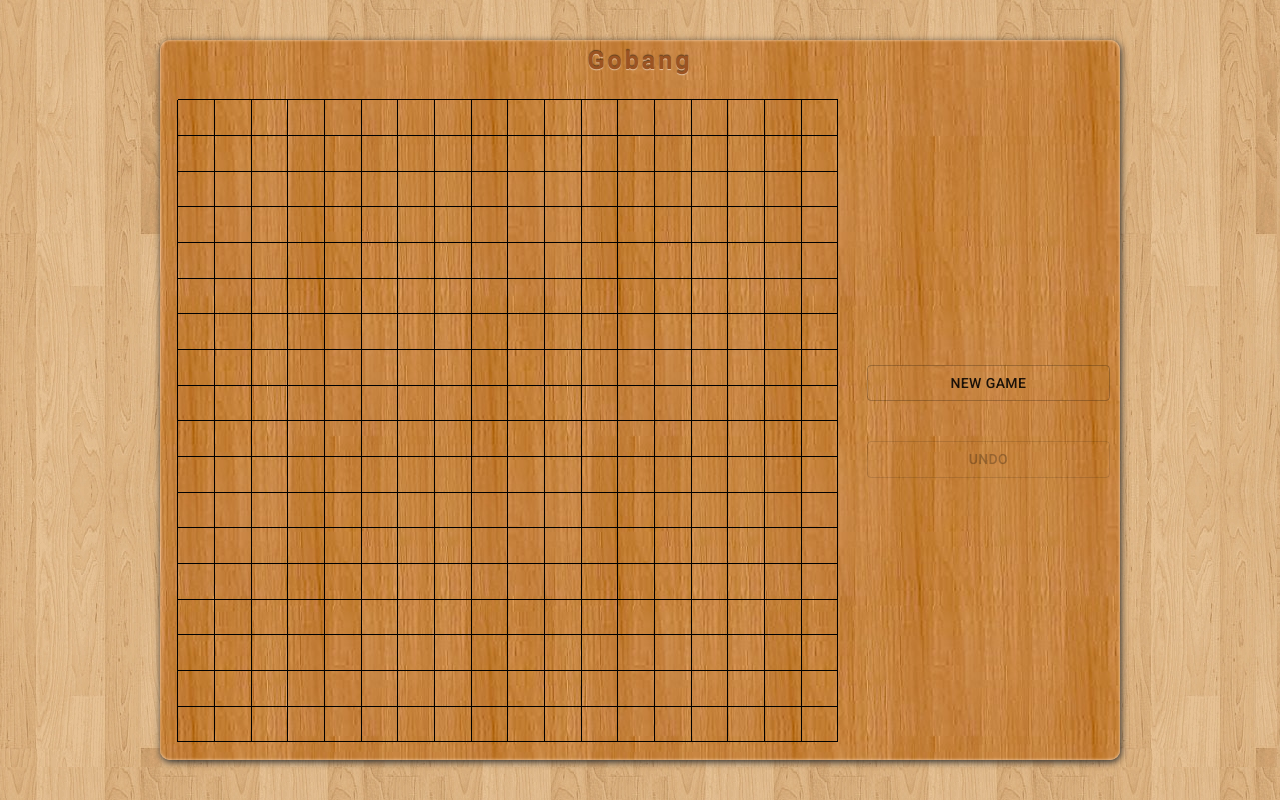
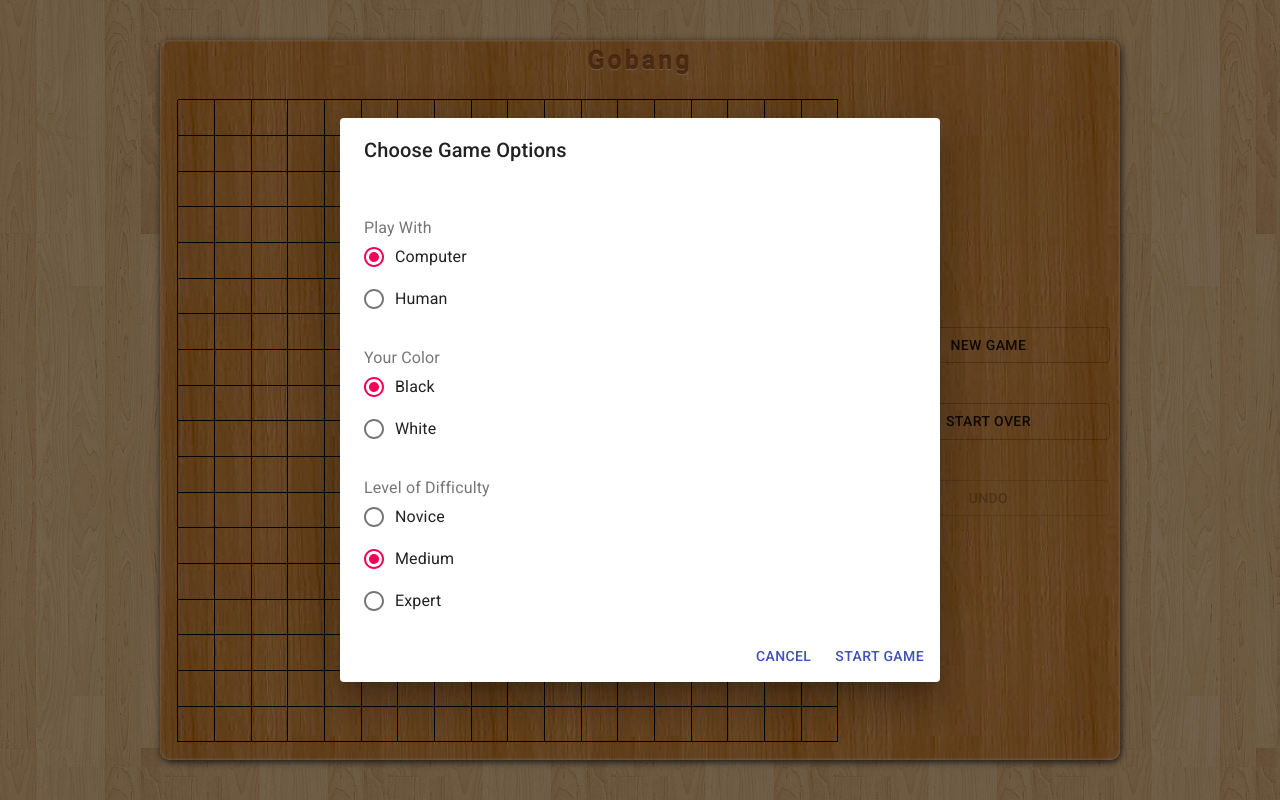
Before and after one commit to Arman92/Gomoku, a React (Create React App) app: page / in a window 1280 px wide. Built offline with nearby package versions, Linux system fonts and the light colour scheme.

Commit message:
Bug fixes, Added New Game dialog upon first visit

```diff
--- a/package.json
+++ b/package.json
@@ -38,6 +38,7 @@
   },
   "devDependencies": {
     "@types/styled-components": "^4.1.20",
+    "jest-styled-components": "^6.3.3",
     "prettier": "^1.18.2",
     "prettier-tslint": "^0.4.2",
     "react-app-rewired": "^2.1.4",
--- a/src/components/Board/components/Game/hooks/useGameBoard.ts
+++ b/src/components/Board/components/Game/hooks/useGameBoard.ts
@@ -5,7 +5,7 @@ import { GameBoard, GameState, Cell } from "@gobang/utils/GameBoard";
  * Actions that can be dispatched
  */
 export type GameBoardAction = {
-  type: "play" | "undo" | "reset";
+  type: "play" | "undo" | "reset" | "requestState";
   payload?: Cell;
 };
 
@@ -46,6 +46,11 @@ export const useGameBoard = (
 
           return gameBoard.getGameState();
 
+        // This is just a dummy action to get the state back
+        // This in not cool, I need to think a better approach here
+        case "requestState":
+          return gameBoard.getGameState();
+
         // throw an error
         default:
           throw new Error("Unsupported action type");
--- a/src/components/Board/components/GameFinishedDialog/index.tsx
+++ b/src/components/Board/components/GameFinishedDialog/index.tsx
@@ -32,7 +32,7 @@ const GameEndDialog: FC<DialogProps> = (props: DialogProps) => {
           Dismiss
         </Button>
         <Button onClick={onResetGame} size="large" color="primary">
-          New Game
+          Play Again
         </Button>
       </DialogActions>
     </Dialog>
--- a/src/components/Board/index.tsx
+++ b/src/components/Board/index.tsx
@@ -23,8 +23,9 @@ import {
 const BoardComponent: FC = () => {
   const length = 19;
 
+  const [aiThinking, setAIThinking] = useState(false);
   const [gameFinishedDlgOpen, setGameFinishedDlgOpen] = useState(false);
-  const [newGameDialogOpen, setNewGameDialogOpen] = useState(false);
+  const [newGameDialogOpen, setNewGameDialogOpen] = useState(true);
   const [winner, setWinner] = useState<null | Player>(null);
 
   // Get a singleton instance of the GameBoard (creates an instance if it's first-time-call)
@@ -32,24 +33,35 @@ const BoardComponent: FC = () => {
 
   const [gameState, dispatchGameBoard] = useGameBoard(gameBoard);
 
+  // Callback when game is finished (tie or win)
   const onGameFinished = (gameWinner: Player) => {
     setGameFinishedDlgOpen(true);
     setWinner(gameWinner);
   };
 
+  // Callback when game is finished (tie or win)
+  const onAIThinkingChanged = (thinking: boolean) => {
+    setAIThinking(thinking);
+    dispatchGameBoard({ type: "requestState" });
+  };
+
+  // Callback to close the game finished dialog
   const onFinishedDlgClosed = () => {
     setGameFinishedDlgOpen(false);
   };
 
+  // Callback to close the New Game dialog
   const onNewGameDlgClosed = () => {
     setNewGameDialogOpen(false);
   };
 
+  // Callback to reset game (Play again the same game)
   const onGameReset = () => {
     dispatchGameBoard({ type: "reset" });
     setGameFinishedDlgOpen(false);
   };
 
+  // Callback to start a new game with new criteria
   const onNewGame = (
     opponent: Opponent,
     playerColor: Player,
@@ -64,6 +76,7 @@ const BoardComponent: FC = () => {
   useEffect(() => {
     // Set the callback listeners
     gameBoard.onGameFinishedCallback = onGameFinished;
+    gameBoard.onAIStartEndCallback = onAIThinkingChanged;
   });
 
   let dialogContent = "";
@@ -92,9 +105,10 @@ const BoardComponent: FC = () => {
       />
       <Header>
         <h1>Gobang</h1>
+        {aiThinking ? <span>Thinking...</span> : null}
       </Header>
-      {useMemo(
-        () => (
+      {useMemo(() => {
+        return (
           <Content>
             <GameContainer>
               <Game
@@ -112,6 +126,16 @@ const BoardComponent: FC = () => {
               >
                 New Game
               </Button>
+
+              <Button
+                variant="outlined"
+                onClick={() => {
+                  dispatchGameBoard({ type: "reset" });
+                }}
+              >
+                Start Over
+              </Button>
+
               <Button
                 variant="outlined"
                 disabled={!gameState.lastPlayedCell}
@@ -123,9 +147,8 @@ const BoardComponent: FC = () => {
               </Button>
             </RightContainer>
           </Content>
-        ),
-        [gameState, dispatchGameBoard]
-      )}
+        );
+      }, [gameState, dispatchGameBoard])}
     </BoardContainer>
   );
 };
--- a/src/components/Board/styled.ts
+++ b/src/components/Board/styled.ts
@@ -17,6 +17,7 @@ export const BoardContainer = styled.div`
 `;
 
 export const Header = styled.header`
+  position: relative;
   text-align: center;
   color: #9c5321;
   text-shadow: 0 1px 1px rgba(255, 255, 255, 0.5), 0 -1px 1px rgba(0, 0, 0, 0.5);
@@ -25,6 +26,15 @@ export const Header = styled.header`
     font-size: 2.5rem;
     font-family: "Roboto", "Helvetica", "Arial", sans-serif;
     letter-spacing: 0.3rem;
+  }
+
+  span {
+    font-size: 1.6rem;
+    font-family: "Roboto", "Helvetica", "Arial", sans-serif;
+    color: #ffffff;
+    position: absolute;
+    left: 2rem;
+    top: 1.2rem;
   }
 `;
 
--- a/src/utils/GameAI/index.ts
+++ b/src/utils/GameAI/index.ts
@@ -36,13 +36,11 @@ export class GameAI {
   }
 
   public calculateNextMove(depth: number): number[] {
-    // this.board.thinkingStarted();
     let move: number[] = new Array<number>(2);
     const startTime: number = new Date().getTime();
     // Check if any available move can finish the game
     let bestMove: any[] = this.searchWinningMove(this.board);
     if (bestMove && bestMove.length > 0) {
-      console.log("Finisher!");
       move[0] = bestMove[1];
       move[1] = bestMove[2];
     } else {
@@ -61,14 +59,6 @@ export class GameAI {
         move[1] = bestMove[2];
       }
     }
-    console.log(
-      "Cases calculated: " +
-        this.evaluationCount +
-        " Calculation time: " +
-        (new Date().getTime() - startTime) +
-        " ms"
-    );
-    // this.board.thinkingFinished();
 
     this.evaluationCount = 0;
 
--- a/src/utils/GameBoard/GameBoard.ts
+++ b/src/utils/GameBoard/GameBoard.ts
@@ -54,6 +54,7 @@ export class GameBoard {
   public readonly length: number;
 
   public onGameFinishedCallback: ((winner: Player) => void) | null = null;
+  public onAIStartEndCallback: ((thinking: boolean) => void) | null = null;
 
   private cells: number[][] = [];
   private moves: Cell[] = [];
@@ -129,12 +130,14 @@ export class GameBoard {
     const { row, column } = cell;
 
     if (this.opponent === Opponent.COMPUTER) {
+      // Determine the color of AI Player
       this.cells[row][column] = isAI
         ? this.playerColor === Player.WHITE
           ? Player.BLACK
           : Player.WHITE
         : this.playerColor;
     } else {
+      // If it's a normal two player game, just use turn value to fill the cell.
       this.cells[row][column] = this.turn;
     }
 
@@ -149,8 +152,9 @@ export class GameBoard {
       this.ai &&
       !this.finished
     ) {
-      let difficultyValue;
+      let difficultyValue: number;
 
+      // Set the difficulty level according to the selected value
       switch (this.difficulty) {
         case Difficulty.NOVICE:
         default:
@@ -163,8 +167,16 @@ export class GameBoard {
           difficultyValue = 5;
           break;
       }
-      const aiMove = this.ai.calculateNextMove(difficultyValue);
-      this.play({ row: aiMove[0], column: aiMove[1] }, true);
+
+      if (this.onAIStartEndCallback) this.onAIStartEndCallback(true);
+
+      setTimeout(() => {
+        if (this.ai) {
+          const aiMove = this.ai.calculateNextMove(difficultyValue);
+          this.play({ row: aiMove[0], column: aiMove[1] }, true);
+          if (this.onAIStartEndCallback) this.onAIStartEndCallback(false);
+        }
+      }, 1);
     }
   }
 
@@ -175,7 +187,7 @@ export class GameBoard {
    * Sets the last changed cell's value to Empty, switches the player turn and resets the winning statuses.
    *
    */
-  public undo(): void {
+  public undo(undoingAIMovement?: boolean): void {
     const move = this.moves.pop();
     if (move) {
       this.cells[move.row][move.column] = CellValue.EMPTY;
@@ -184,6 +196,11 @@ export class GameBoard {
       this.switchTurns();
       this.finished = false;
       this.emptyCellsCount++;
+
+      // If we're playing against the AI, we should undo the AI's movement too.
+      if (this.opponent === Opponent.COMPUTER && !undoingAIMovement) {
+        this.undo(true);
+      }
     }
   }
   /**
```
Also changed, not shown: 1 other file (tests, documents, lock files or other folders).
